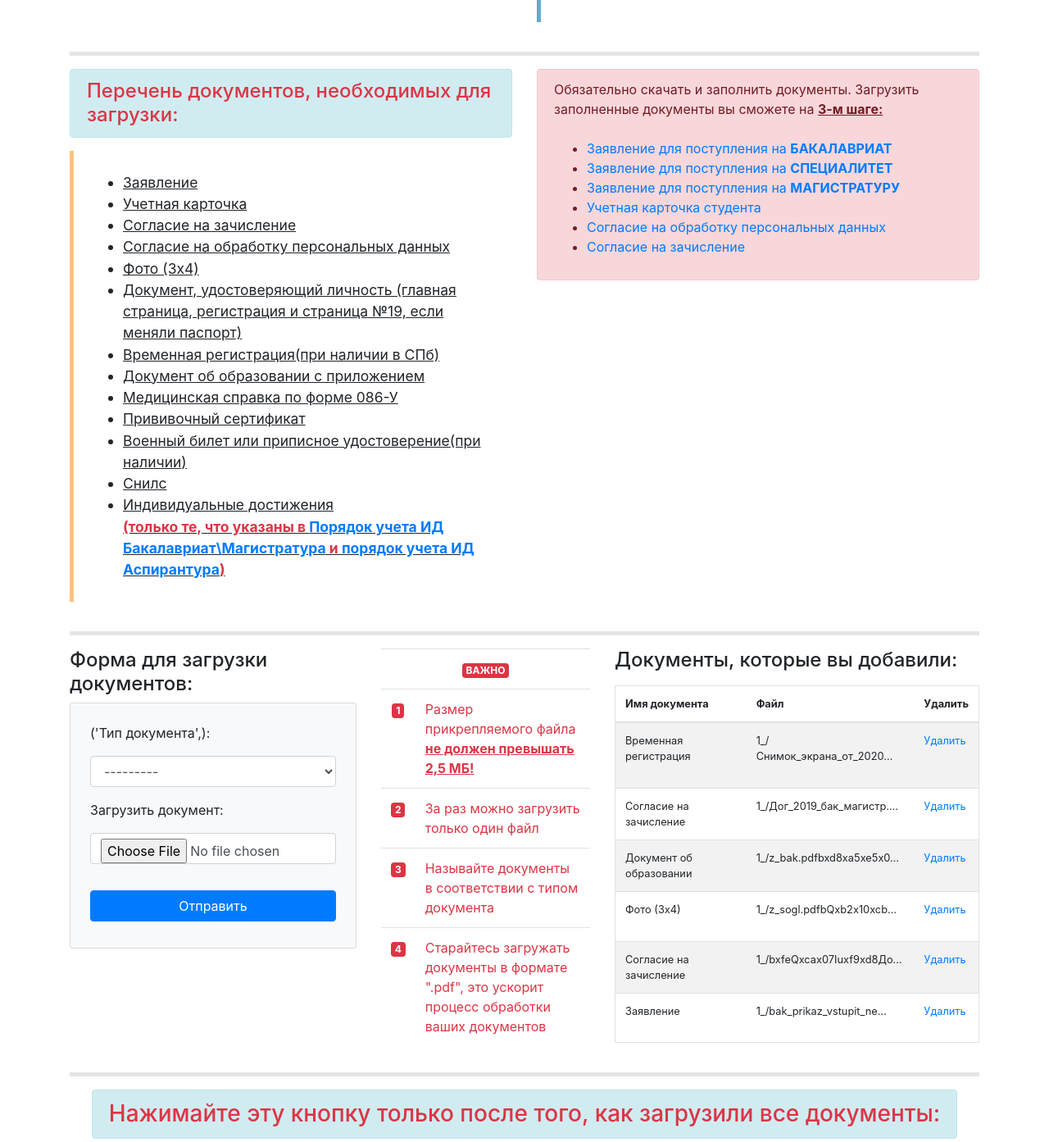
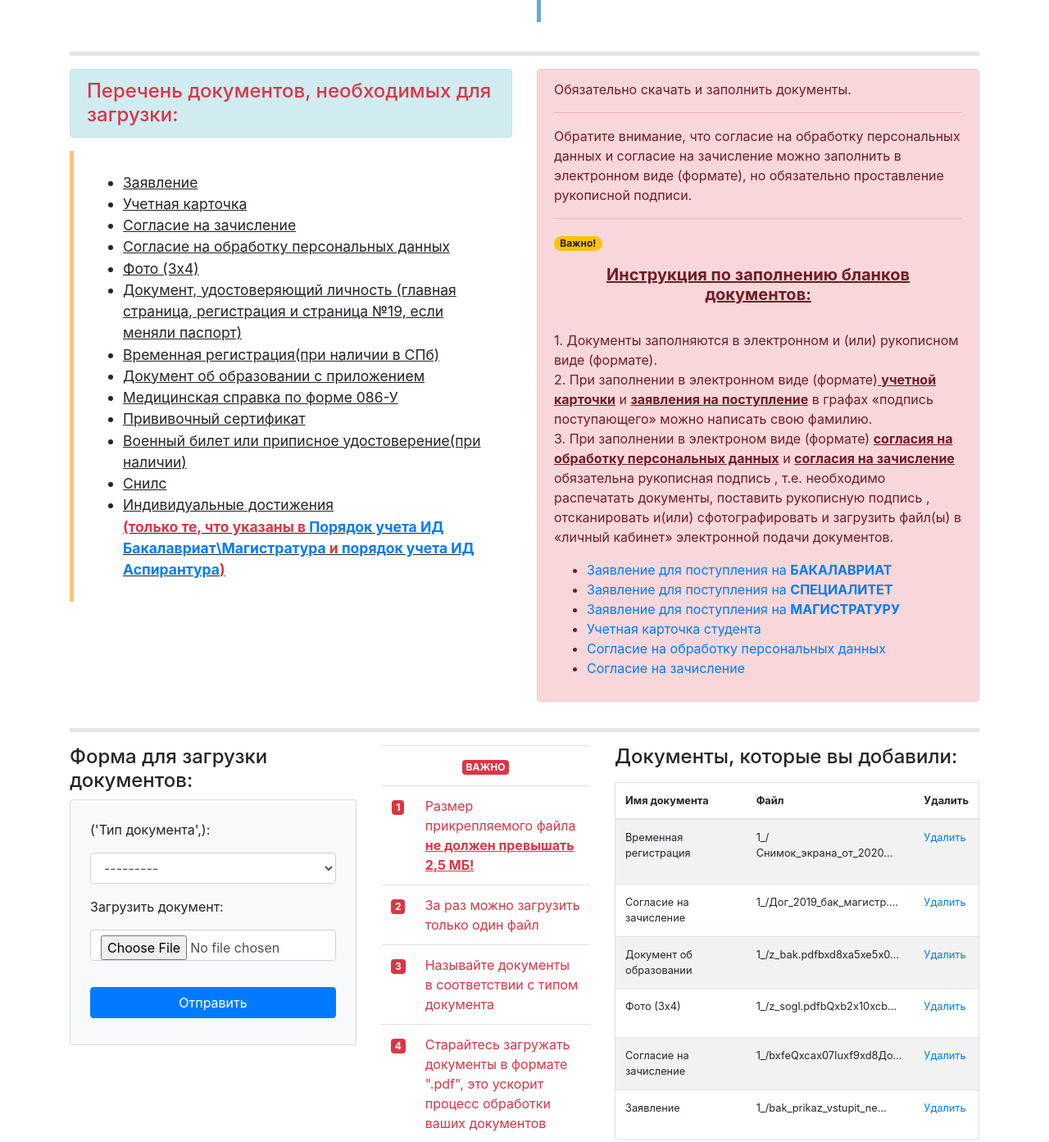
Before and after one commit to Pauuukin/abiturient, a Django app: page /regabitur/add_dok in a window 1280 px wide. Shown: the part 1125-2518 px from the top of the page at 82% size. Run offline with Django 3.2, Linux system fonts and the light colour scheme; a user stored in the database is signed in; data comes from the database, SQL or seed files in the repository; both versions use the stored data as it was after the commit; some libraries are stand-ins or nearby versions.

Commit message:
added instruction for downloaded documents and open dev serve  to local web

```diff
--- a/myproject/myproject/settings.py
+++ b/myproject/myproject/settings.py
@@ -25,7 +25,7 @@ SECRET_KEY = '@y)zi7gm#^nya^a1l%$f)%k8$(=h#kldm97g!fq57oc@8dmg(n'
 # SECURITY WARNING: don't run with debug turned on in production!
 DEBUG = True
 
-ALLOWED_HOSTS = []
+ALLOWED_HOSTS = ['*']
 
 SITE_ID = 1
 # Application definition
--- a/myproject/regabitur/templates/regabitur/includes/doc_card_template.html
+++ b/myproject/regabitur/templates/regabitur/includes/doc_card_template.html
@@ -1,6 +1,21 @@
 {%load static%}
 <div class="alert alert-danger" role="alert">
-    Обязательно скачать и заполнить документы. Загрузить заполненные документы вы сможете на <b><u>3-м шаге:</u></b><br><br>
+    Обязательно скачать и заполнить документы.<br>
+    <hr>
+
+    Обратите внимание, что согласие на обработку персональных данных и согласие на зачисление можно заполнить в электронном виде (формате), но обязательно проставление рукописной подписи.<br>
+    <hr>
+    <p><span class="badge badge-pill badge-warning">Важно!</span><br>
+        <h5 class="text-center"><b><u>Инструкция по заполнению бланков документов:</u></b></h5><br>
+        1. Документы заполняются в электронном и (или) рукописном виде (формате).<br>
+        2. При заполнении в электронном виде (формате)<u> <b>учетной карточки</b></u> и
+        <u><b>заявления на поступление</b></u> в графах
+        «подпись поступающего» можно написать свою фамилию. <br>
+        3. При заполнении в электроном виде (формате) <u><b>согласия на обработку персональных данных</b></u>
+        и <u><b>согласия на зачисление</b></u> обязательна рукописная подпись , т.е. необходимо распечатать документы,
+        поставить рукописную подпись , отсканировать и(или) сфотографировать и загрузить файл(ы) в «личный кабинет»
+        электронной подачи документов.
+    </p>
     <ul>
         <li><a href="{% static 'docPriem2021/blank/z_bak.pdf'%}" target="_blank" >Заявление для поступления на <b>БАКАЛАВРИАТ</b></a></li>
         <li><a href="{% static 'docPriem2021/blank/z_spec.pdf'%}" target="_blank" >Заявление для поступления на <b>СПЕЦИАЛИТЕТ</b></a></li>
```
Also changed, not shown: myproject/db.sqlite3.
